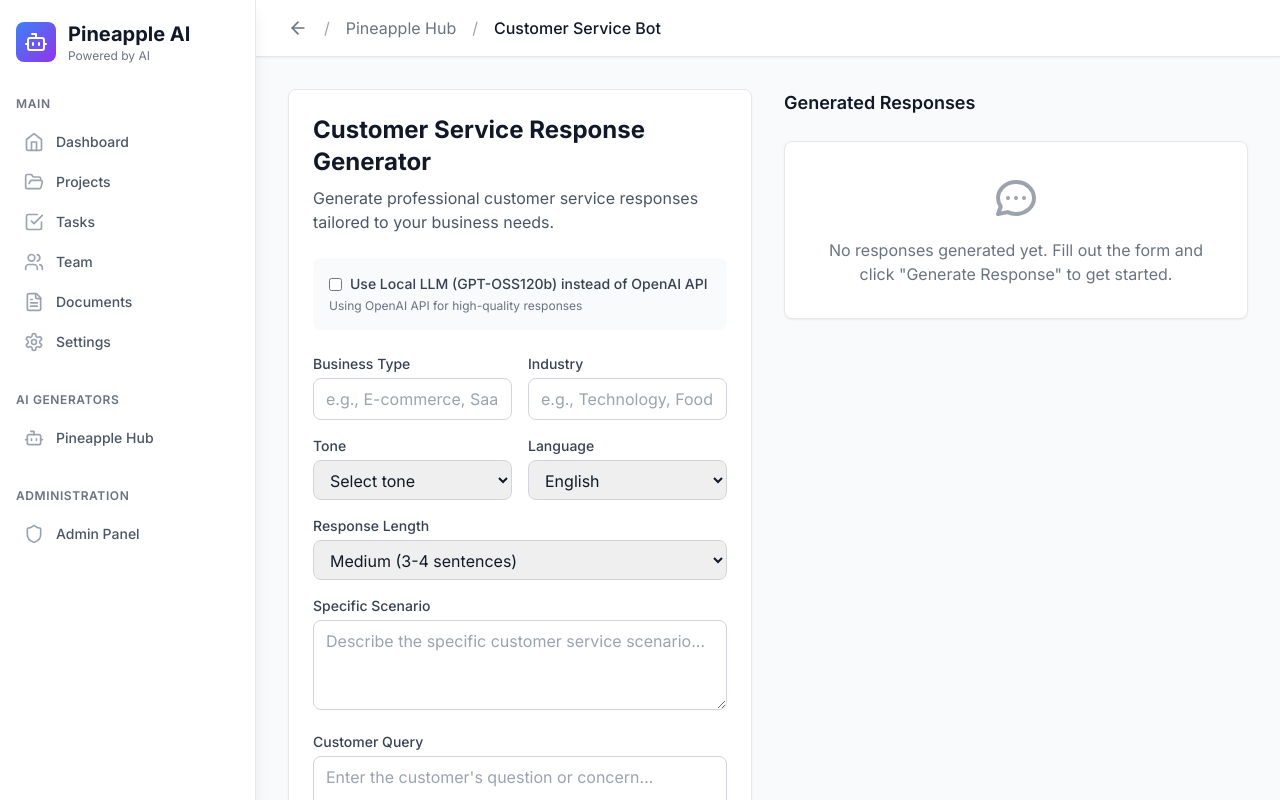
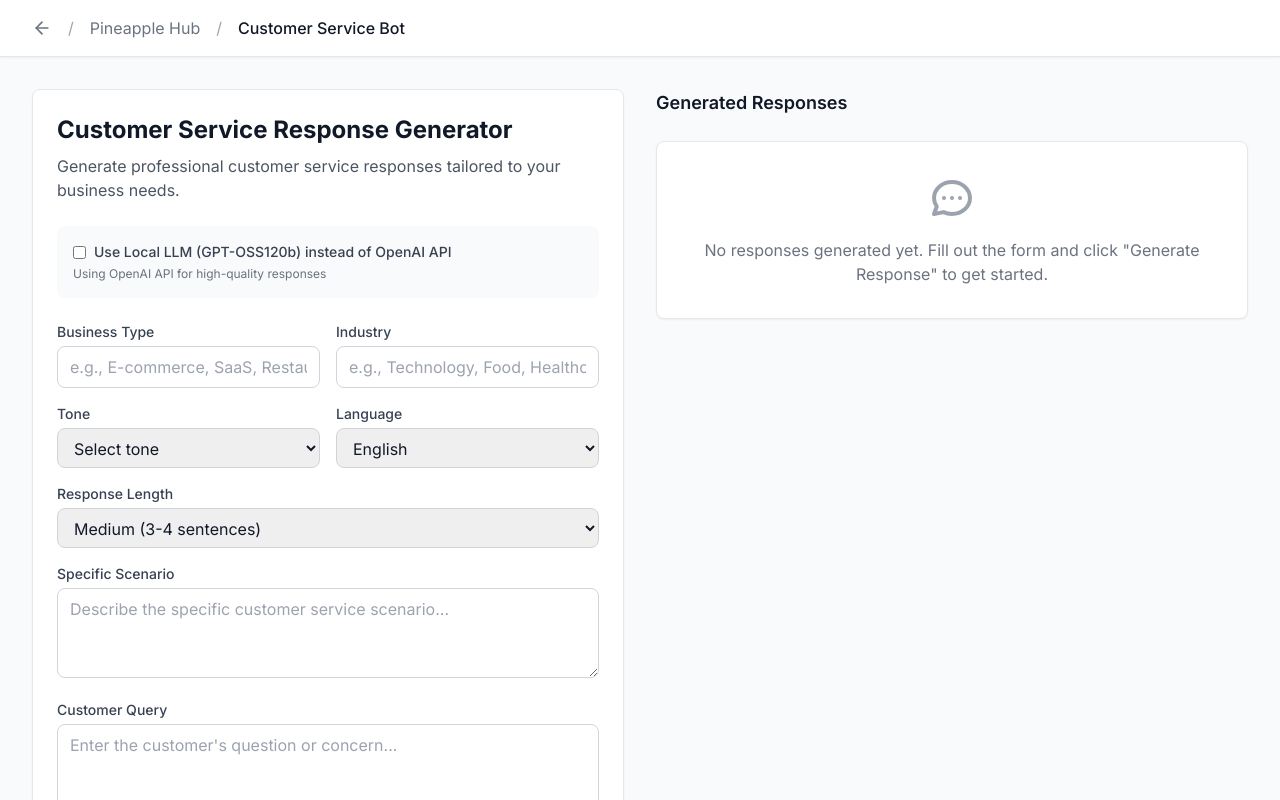
Before and after one commit to JustineDevs/pineapple-ai, a Next.js app: page /generators/customer-service-bot in a window 1280 px wide. Shown: the top 800 px of the page. Built offline with nearby package versions, Linux system fonts and the light colour scheme.

Commit message:
fix: minimal-app-setup

```diff
--- a/pages/_app.js
+++ b/pages/_app.js
@@ -1,62 +1,7 @@
 import '../src/index.css'
-import { useState, useEffect } from 'react'
-import { Menu, X } from 'lucide-react'
-import Sidebar from '../src/components/Sidebar'
-import { Analytics } from '@vercel/analytics/react'
 
 function MyApp({ Component, pageProps }) {
-  const [sidebarOpen, setSidebarOpen] = useState(false)
-  const [mounted, setMounted] = useState(false)
-
-  useEffect(() => {
-    setMounted(true)
-  }, [])
-
-  if (!mounted) {
-    return (
-      <div className="flex h-screen bg-gray-50 items-center justify-center">
-        <div className="text-center">
-          <div className="animate-spin rounded-full h-12 w-12 border-b-2 border-blue-600 mx-auto mb-4"></div>
-          <p className="text-gray-600">Loading Pineapple AI...</p>
-        </div>
-      </div>
-    )
-  }
-
-  return (
-    <>
-      <div className="flex h-screen bg-gray-50">
-        {/* Mobile menu button */}
-        <div className="lg:hidden fixed top-4 left-4 z-50">
-          <button
-            onClick={() => setSidebarOpen(!sidebarOpen)}
-            className="bg-white p-2 rounded-lg shadow-md border border-gray-200 hover:bg-gray-50"
-          >
-            {sidebarOpen ? (
-              <X className="h-6 w-6 text-gray-600" />
-            ) : (
-              <Menu className="h-6 w-6 text-gray-600" />
-            )}
-          </button>
-        </div>
-
-        {/* Mobile overlay */}
-        {sidebarOpen && (
-          <div
-            className="lg:hidden fixed inset-0 z-40 bg-black bg-opacity-50"
-            onClick={() => setSidebarOpen(false)}
-          />
-        )}
-
-        <Sidebar isOpen={sidebarOpen} setIsOpen={setSidebarOpen} />
-        <main className="flex-1 overflow-auto lg:ml-0">
-          <div className="lg:hidden h-16"></div> {/* Spacer for mobile menu button */}
-          <Component {...pageProps} />
-        </main>
-      </div>
-      <Analytics />
-    </>
-  )
+  return <Component {...pageProps} />
 }
 
 export default MyApp
--- a/pages/index.js
+++ b/pages/index.js
@@ -1,5 +1,3 @@
-import Dashboard from '../src/pages/Dashboard'
-
 export default function Home() {
   return (
     <div className="min-h-screen bg-gray-50 flex items-center justify-center">
```
